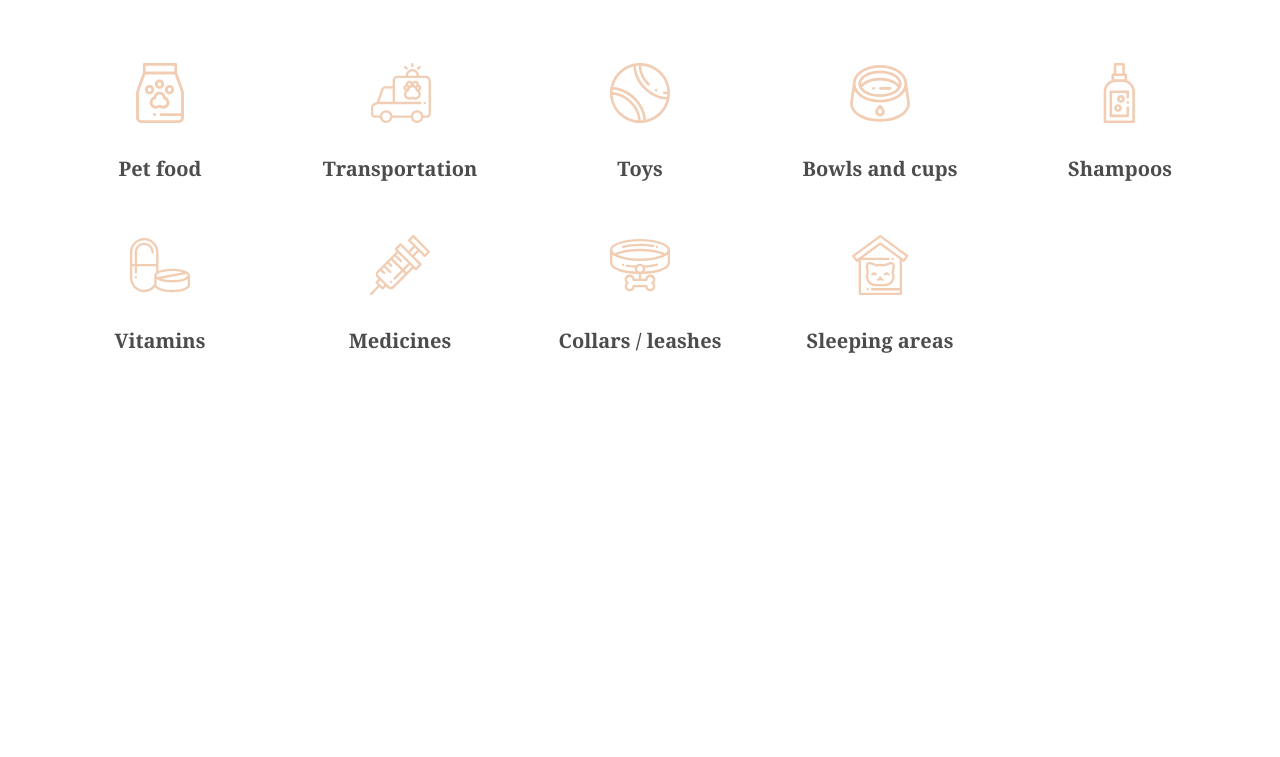
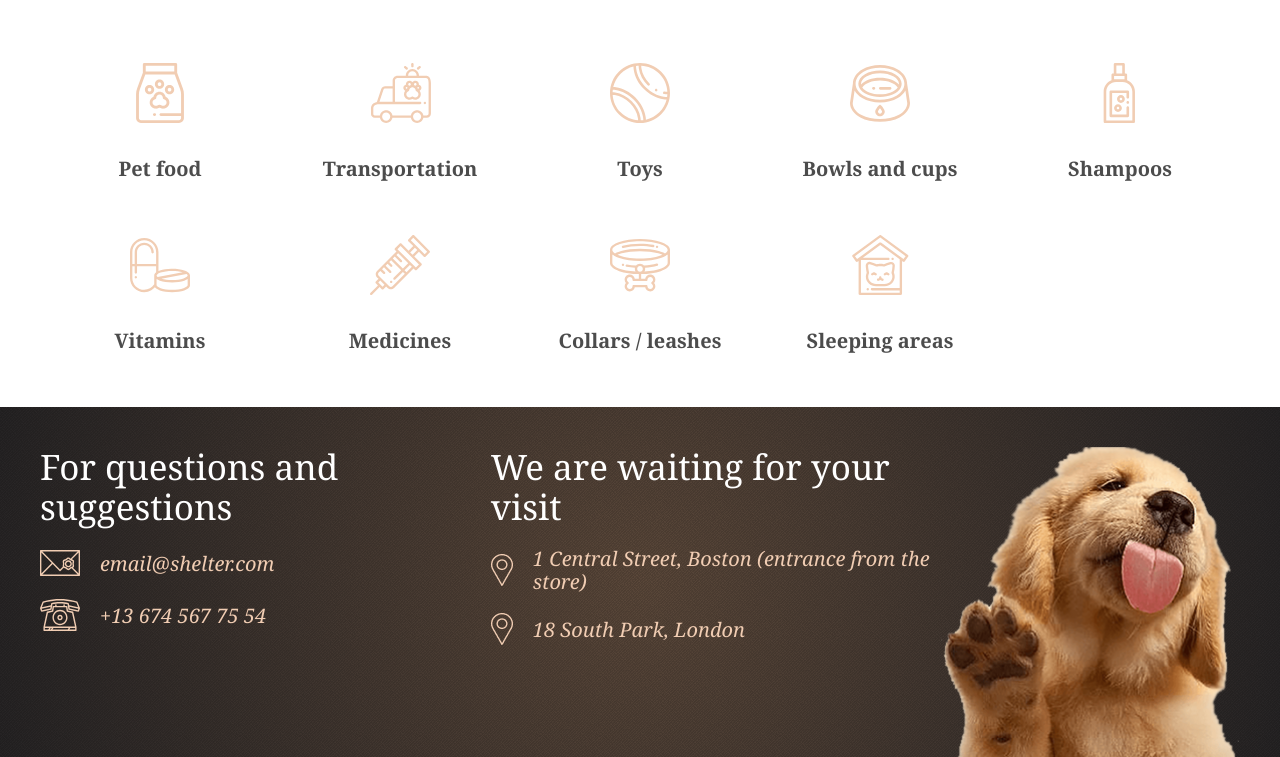
Before and after one commit to viktoriiazk/shelter, a plain HTML site: page pages/main/index.html in a window 1280 px wide. Shown: the part 2540-3297 px from the top of the page. Before the commit the page ends 2947 px from the top, so only its background shows below. Drawn offline with Linux system fonts and the light colour scheme; a web font is replaced by a local one.

Commit message:
feat: add footer

```diff
--- a/pages/main/index.html
+++ b/pages/main/index.html
@@ -27,7 +27,7 @@
                     <li><a href="#contacts">Contacts</a></li>
                 </ul>
             </nav>
-            <div id="burgerMenu" class="burger-menu" >
+            <div id="burgerMenu" class="burger-menu">
                 <span></span>
                 <span></span>
                 <span></span>
@@ -58,8 +58,9 @@
             <div class="start-screen">
                 <div class="copy">
                     <h2 class="title-main">Not only people need a house</h2>
-                <p class="paragraph">We offer to give a chance to a little and nice puppy with an extremely wide and open heart. He or she will love you more than anybody else in the world, you will see!</p>
-                <a href="#" class="btn btn-primary">Make a friend</a>
+                    <p class="paragraph">We offer to give a chance to a little and nice puppy with an extremely wide and
+                        open heart. He or she will love you more than anybody else in the world, you will see!</p>
+                    <a href="#pets" class="btn btn-primary">Make a friend</a>
                 </div>
                 <div class="picture">
                     <img src="../../assets/images/start-screen-puppy.png" alt="">
@@ -74,9 +75,15 @@
                     <h3 class="title">About the shelter “Cozy House”</h3>
                     <div class="paragraph">
                         <p>
-                            Currently we have 121 dogs and 342 cats on our hands and statistics show that only 20% of them will find a family. The others will continue to live with us and will be waiting for a lucky chance to become dearly loved.
+                            Currently we have 121 dogs and 342 cats on our hands and statistics show that only 20% of
+                            them will find a family. The others will continue to live with us and will be waiting for a
+                            lucky chance to become dearly loved.
                         </p>
-                        <p>We feed our wards with the best food and make sure that they do not get sick, feel comfortable (including psychologically) and well. We are supported by 87 volunteers and 28 employees of various skill levels. About 12% of the animals are taken by the shelter staff. Taking care of the animals, they become attached to the pets and would hardly ever leave them alone.</p>
+                        <p>We feed our wards with the best food and make sure that they do not get sick, feel
+                            comfortable (including psychologically) and well. We are supported by 87 volunteers and 28
+                            employees of various skill levels. About 12% of the animals are taken by the shelter staff.
+                            Taking care of the animals, they become attached to the pets and would hardly ever leave
+                            them alone.</p>
 
                     </div>
                 </div>
@@ -113,7 +120,7 @@
                     <div class="arrow arrow-right"></div>
 
                 </div>
-                <a href="#" class="btn btn-primary">Get to know the rest</a>
+                <a href="#pets" class="btn btn-primary">Get to know the rest</a>
             </div>
         </div>
     </section>
@@ -163,9 +170,48 @@
             </div>
         </div>
     </section>
+    <section class="donation-wrap">
+        <div class="container">
+            <div class="donation"></div>
+        </div>
+    </section>
+
 </main>
-<footer>
+<footer id="contacts">
+    <div class="container">
+        <div class="footer">
+            <div class="footer-info">
+                <h4>For questions and suggestions</h4>
+                <address>
+                    <span>
+                         <img src="../../assets/icons/icon-email.svg" alt="email icon">
+                                            <a href="mailto:email@shelter.com">email@shelter.com</a>
 
+                    </span>
+                    <span>
+                         <img src="../../assets/icons/icon-phone.svg" alt="phone icon">
+                                            <a href="tel:+136745677554">+13 674 567 75 54</a>
+
+                    </span>
+                </address>
+            </div>
+            <div class="footer-info">
+                <h4>We are waiting for your visit</h4>
+                <address><span>
+                 <img src="../../assets/icons/icon-marker.png" alt="marker icon">
+                        <a href="https://goo.gl/maps/iiq6jG2EmRCvA2xb6">1 Central Street, Boston (entrance from the store)</a>
+
+            </span>
+                    <span><img src="../../assets/icons/icon-marker.png" alt="marker icon">
+
+                         <a href="https://goo.gl/maps/Hk8LccVuWQurEjYu8">18 South Park, London </a>
+                    </span>
+
+                </address>
+            </div>
+            <img src="../../assets/images/footer-puppy.png" alt="">
+        </div>
+    </div>
 </footer>
 <script src="script.js"></script>
 </body>
--- a/pages/main/style.css
+++ b/pages/main/style.css
@@ -655,6 +655,15 @@ nav .nav-active a {
 .pets-list-wrap .pets-card span {
   margin-bottom: 30px;
 }
+.pets-list-wrap .pets-card:hover {
+  cursor: pointer;
+}
+.pets-list-wrap .pets-card:hover img {
+  transform: scale(1.2);
+}
+.pets-list-wrap .pets-card:hover .btn {
+  background-color: #FDDCC4;
+}
 .pets-list-wrap .arrow {
   background-image: url("../../assets/icons/Arrow.png");
   height: 52px;
@@ -701,6 +710,40 @@ nav .nav-active a {
 }
 .help-wrap .list-item h4 {
   font-size: 20px;
+}
+
+footer {
+  background: url("../../assets/icons/noise_transparent.png"), radial-gradient(circle at center, #5B483A, #262425), #211F20;
+}
+
+.footer {
+  display: flex;
+  justify-content: space-between;
+  padding-top: 40px;
+}
+
+.footer-info h4 {
+  color: #ffffff;
+  font-size: 35px;
+  font-weight: 100;
+  margin-bottom: 20px;
+}
+.footer-info address {
+  display: flex;
+  flex-direction: column;
+}
+.footer-info address span {
+  margin-bottom: 20px;
+  display: flex;
+  align-items: center;
+}
+.footer-info address img {
+  display: flex;
+  margin-right: 20px;
+}
+.footer-info address a {
+  font-size: 20px;
+  color: #F1CDB3;
 }
 
 @media (min-width: 768px) {
```
Also changed, not shown: assets/icons/icon-email.svg (added), assets/icons/icon-marker.png (added), assets/icons/icon-phone.svg (added), assets/images/footer-puppy.png (added), 1 other file. Lines whose indentation alone changed are shown as unchanged.
